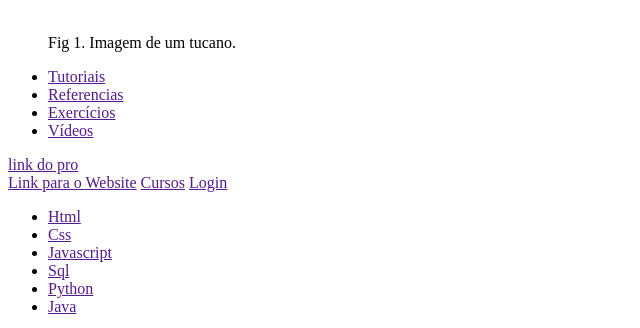
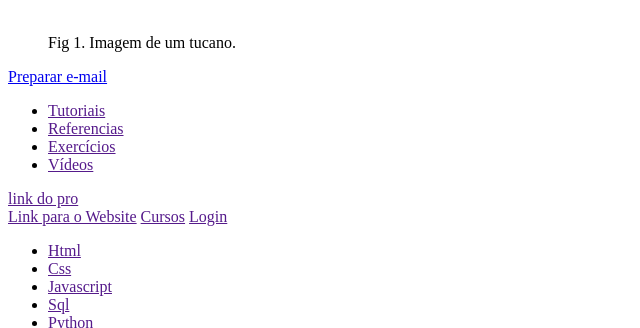
Before and after one commit to agsilvamhm/AulaHtml, a plain HTML site: page Pagina.html in a window 1280 px wide. Shown: the top 328 px of the page, without its empty margins (0-640 px from the left). Drawn offline with Linux system fonts and the light colour scheme.

Commit message:
Update Pagina.html

```diff
--- a/Pagina.html
+++ b/Pagina.html
@@ -10,6 +10,7 @@
                 <img src=""/>
                 <figcaption>Fig 1. Imagem de um tucano.</figcaption>
             </figure>
+            <a href="mailto:agsilva.mhm@gmail.com">Preparar e-mail</a>
             <nav>
                 <ul>
                     <li><a href="">Tutoriais</a></li>
```
